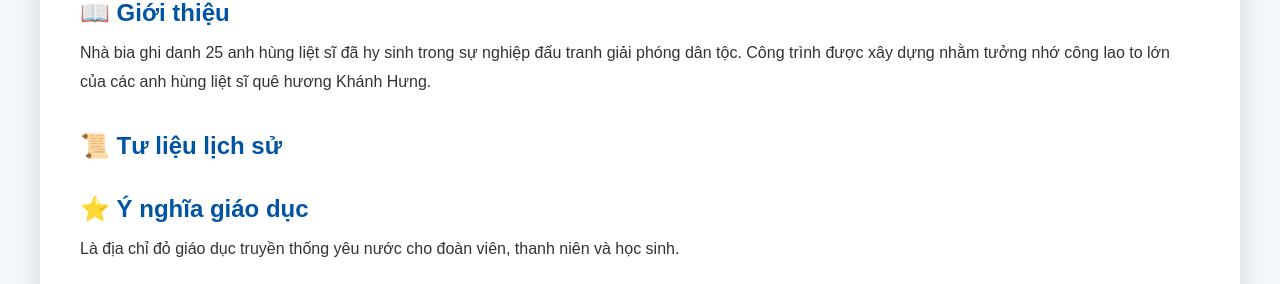
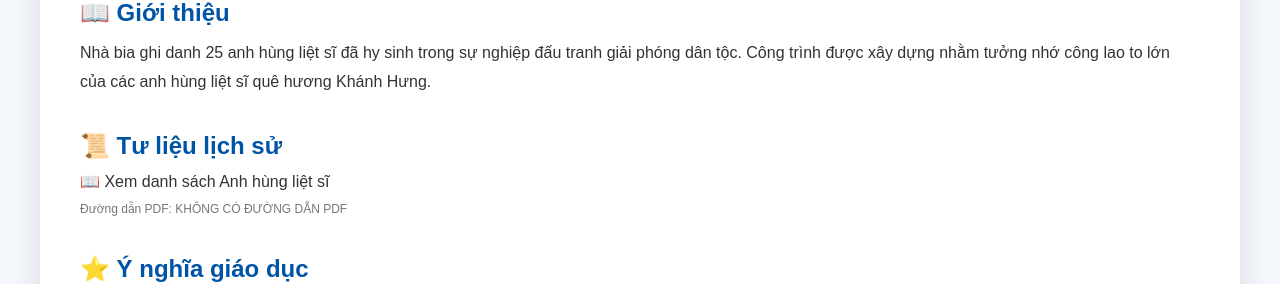
Before and after one commit to doanxakhanhhung/diachido-khanhhung, a React (Vite) app: page /chi-tiet/1 in a window 1280 px wide. Shown: the part 798-1082 px from the top of the page. Built offline with nearby package versions, Linux system fonts and the light colour scheme.

Commit message:
Update ChiTiet.jsx

```diff
--- a/src/pages/ChiTiet.jsx
+++ b/src/pages/ChiTiet.jsx
@@ -261,13 +261,6 @@ function ChiTiet() {
     {item.lichsu}
   </p>
 
-
-                {/* ===========================
-                    FILE PDF
-                =========================== */}
-
-                {item.pdf && (
-
   <div className="historical-document">
 
     <a
@@ -279,9 +272,6 @@ function ChiTiet() {
       📖 Xem danh sách Anh hùng liệt sĩ
     </a>
 
-
-                    {/* HIỂN THỊ ĐƯỜNG DẪN ĐỂ KIỂM TRA */}
-
     <p
       style={{
         fontSize: "12px",
@@ -289,12 +279,12 @@ function ChiTiet() {
         marginTop: "8px",
       }}
     >
-                      Tài liệu: {item.pdf}
+      Đường dẫn PDF: {item.pdf || "KHÔNG CÓ ĐƯỜNG DẪN PDF"}
     </p>
 
   </div>
 
-                )}
+
 
               </div>
 
```
Lines whose indentation alone changed are shown as unchanged.
